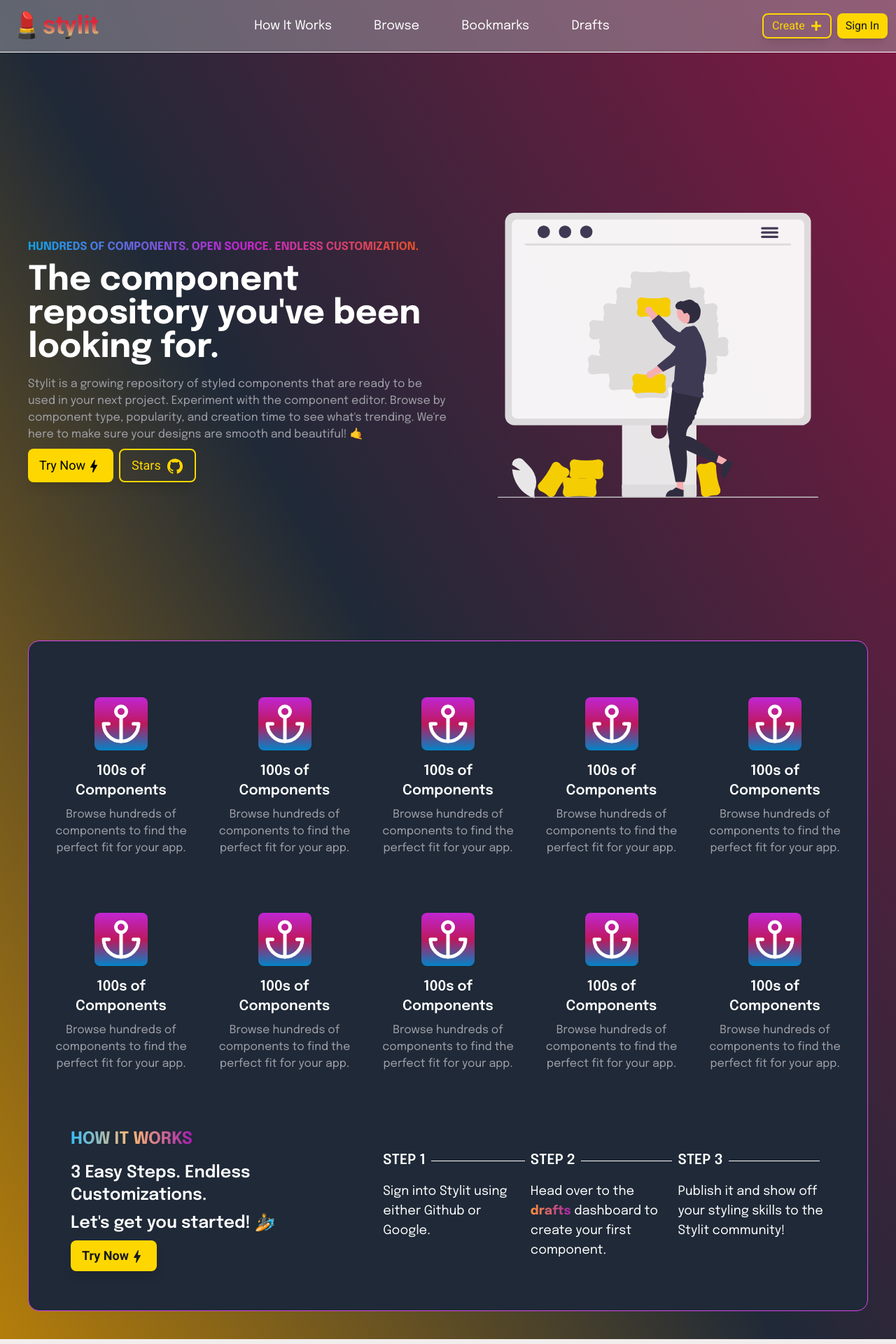
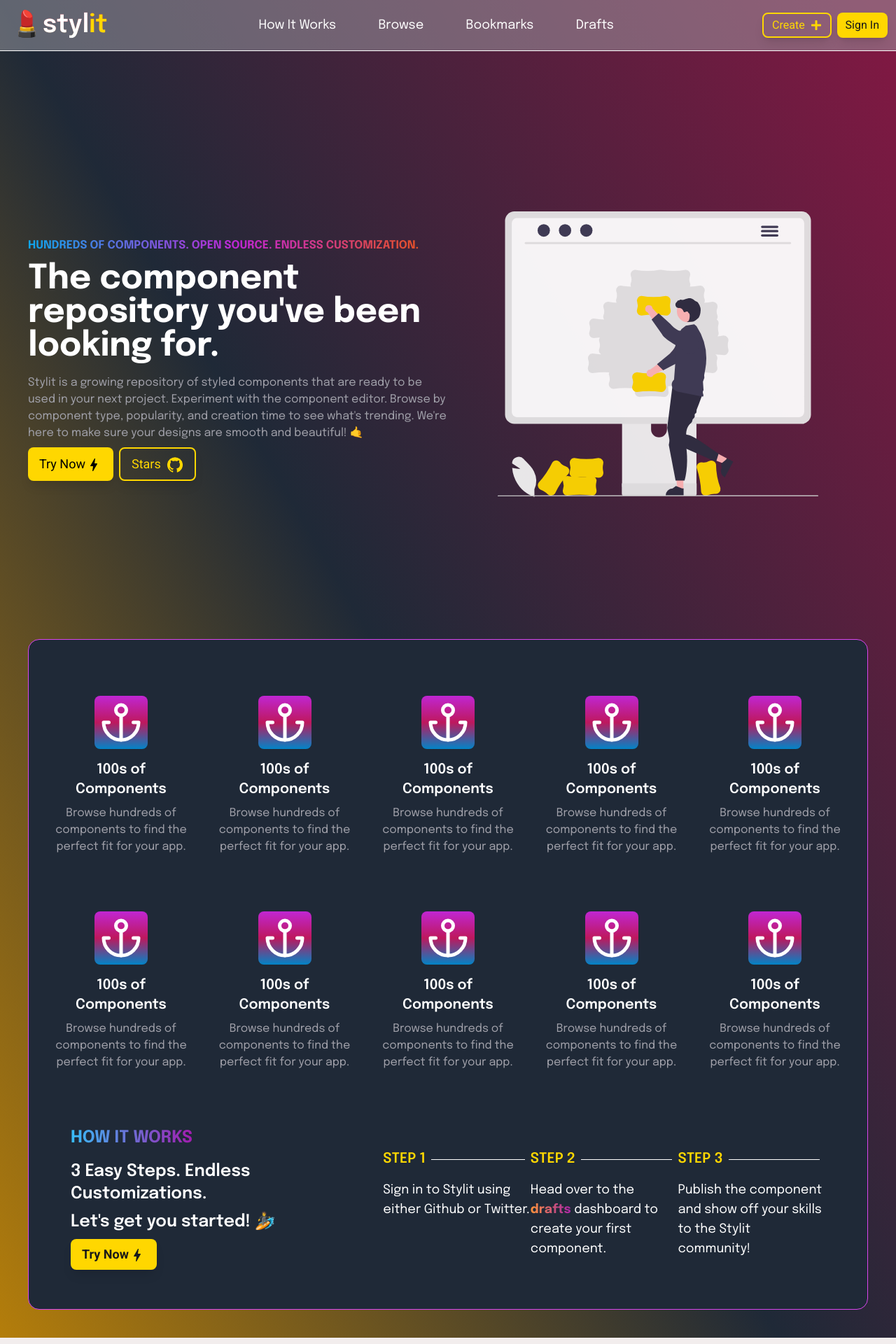
Before and after one commit to BlakeEriks/stylit, a Next.js app: page / in a window 1280 px wide. Shown: the top 1920 px of the page at 70% size. Built offline with nearby package versions, Linux system fonts and the light colour scheme; no server answers.

Commit message:
Styles & warning fixes

```diff
--- a/components/Explorer.tsx
+++ b/components/Explorer.tsx
@@ -19,7 +19,6 @@ const Explorer = () => {
   useEffect( () => {
     const fetchComponents = async () => {
       const types = _.values(_.mapValues(_.pickBy(filter, _.isTruthy), (value: boolean, key: ComponentType) => ComponentType[key] ) ).join(',')
-      // return await fetch(url + `/components?type=${types}`)
       return await fetch(`/api/components?type=${types}`)
     }
 
--- a/components/Features.tsx
+++ b/components/Features.tsx
@@ -59,8 +59,8 @@ const Features = () => {
 
   return (
     <div className="flex flex-wrap justify-between">
-      {features.map(({icon, title, description}) => (
-        <div className="flex flex-col items-center flex-wrap min-w-[10vw] max-w-[15vw] mx-4 my-10" data-aos="fade-left">
+      {features.map(({icon, title, description}, index) => (
+        <div key={index} className="flex flex-col items-center flex-wrap min-w-[10vw] max-w-[15vw] mx-4 my-10" data-aos="fade-left">
           <div className="rounded-lg bg-gradient-to-b from-fuchsia-600 via-pink-700 to-sky-600 text-white p-2 text-6xl">
             {icon}
           </div>
--- a/components/Header.tsx
+++ b/components/Header.tsx
@@ -15,7 +15,7 @@ interface IndexProps {
 
 const Header = (props: IndexProps) => {
 
-  const {signInWithGithub, signInWithTwitter, signOut} = useSocialAuth()
+  const {signOut} = useSocialAuth()
   const {user} = useUserState()
   const [menu, setMenu] = useState<HTMLButtonElement | null>(null)
   const [modalState, setModalState] = useModalState()
@@ -42,7 +42,7 @@ const Header = (props: IndexProps) => {
         <Link href="/" passHref>
           <div className="text-4xl font-semibold cursor-pointer  rounded-2xl pr-3 py-1 pl-1 transition-all duration-300 hover:scale-105 shine">
             <div className="logo-gradient">
-              💄<span className="text-transparent font-body">stylit</span>
+              💄<span className="text-white">styl<span className="text-gold">it</span></span>
             </div>
           </div>
         </Link>
@@ -70,11 +70,13 @@ const Header = (props: IndexProps) => {
         </Link>
       </div>
       <div className="flex flex-row justify-end">
-        <Link href="/component/create" passHref>
-          <Btn className="text-gold border-2 mx-2 border-gold shine">
-            Create
-            <FaPlus className='ml-2'/>
-          </Btn>
+        <Link href="/component/create">
+          <a>
+            <Btn className="text-gold border-2 mx-2 border-gold shine">
+              Create
+              <FaPlus className='ml-2'/>
+            </Btn>
+          </a>
         </Link>
         {user ?
           <>
@@ -82,7 +84,6 @@ const Header = (props: IndexProps) => {
               <span className="rounded-full overflow-hidden mr-2 flex items-center">
                 <Image src={user.photoURL} alt={user.photoURL} height={24} width={24}/>
               </span>
-              {/* <img /> */}
               {user.displayName}
             </Btn>
             <Menu
@@ -93,7 +94,7 @@ const Header = (props: IndexProps) => {
               onClose={() => setMenu(null)}
               transitionDuration={100}
             >
-              <MenuItem >Published</MenuItem>
+              <MenuItem onClick={() => setMenu(null)}><Link href="/published">Published</Link></MenuItem>
               <MenuItem onClick={() => {setMenu(null);handleSignOut()}}>Sign Out</MenuItem>
             </Menu>
           </>
--- a/components/Hero.tsx
+++ b/components/Hero.tsx
@@ -37,10 +37,10 @@ const Hero = () => {
             Hundreds of components. Open Source. Endless customization.
           </div>
           <div className="text-5xl font-bold text-white my-3">
-            The component repository you've been looking for.
+            The component repository you&apos;ve been looking for.
           </div>
           <div className="text-base text-gray mt-1">
-            Stylit is a growing repository of styled components that are ready to be used in your next project. Experiment with the component editor. Browse by component type, popularity, and creation time to see what's trending. We're here to make sure your designs are smooth and beautiful! 🤙
+            Stylit is a growing repository of styled components that are ready to be used in your next project. Experiment with the component editor. Browse by component type, popularity, and creation time to see what&apos;s trending. We&apos;re here to make sure your designs are smooth and beautiful! 🤙
           </div>
           <div className="flex mt-2">
             <Btn className="text-lg bg-gold shine">
@@ -49,7 +49,7 @@ const Hero = () => {
                 <BoltOutlined fontSize='medium'/>
               </div>
             </Btn>
-            <a href="https://github.com/blakeeriks/stylit" target="_blank">
+            <a href="https://github.com/blakeeriks/stylit" target="_blank" >
               <Btn className="text-lg shine ml-2 border-2 border-gold">
                 <div className="p-1 text-gold">
                   Stars {starCount}
@@ -60,7 +60,7 @@ const Hero = () => {
           </div>
         </div>
         <div className="w-1/2 animate__animated animate__fadeInRight">
-          <Image src={asset2} height={680} width={1000} className='opacity-95'/>
+          <Image src={asset2} height={680} width={1000} className='opacity-95' priority/>
         </div>
       </div>
       <div className="flex flex-col items-center border bg-grey-800 border-fuchsia-500 min-w-[90vw] max-w-[95vw] rounded-2xl p-5 py-10">
--- a/components/HowItWorks.tsx
+++ b/components/HowItWorks.tsx
@@ -6,7 +6,7 @@ const HowItWorks = () => {
   return (
     <div className="flex flex-col w-full p-10 pb-0" data-aos="fade-left" id="how-it-works">
       <div className="flex w-full flex-start">
-        <div className="text-2xl uppercase font-bold bg-gradient-to-r from-sky-400 via-orange-300 to-fuchsia-700 text-transparent bg-clip-text">
+        <div className="text-2xl uppercase font-bold bg-gradient-to-r from-sky-400 to-fuchsia-700 text-transparent bg-clip-text">
           How it works
         </div>
       </div>
@@ -17,7 +17,7 @@ const HowItWorks = () => {
               3 Easy Steps. Endless Customizations.
             </div>
             <div>
-              Let's get you started! 🏄
+              Let&apos;s get you started! 🏄
             </div>
             <Btn className="text-lg bg-gold shine text-black">
                 <div className="p-1">
@@ -29,18 +29,18 @@ const HowItWorks = () => {
         </div>
         <div className="flex flex-col w-1/5">
           <div className="flex w-full items-center">
-            <div className="uppercase text-xl font-semibold">
+            <div className="uppercase text-xl font-semibold text-gold">
               Step 1
             </div>
             <div className="flex-grow bg-white h-[1px] mx-2"></div>
           </div>
           <div className="text-lg py-4">
-            Sign into Stylit using either Github or Google.
+            Sign in to Stylit using either Github or Twitter.
           </div>
         </div>
         <div className="flex flex-col w-1/5">
           <div className="flex w-full items-center">
-            <div className="uppercase text-xl font-semibold">
+            <div className="uppercase text-xl font-semibold text-gold">
               Step 2
             </div>
             <div className="flex-grow bg-white h-[1px] mx-2"></div>
@@ -57,13 +57,13 @@ const HowItWorks = () => {
         </div>
         <div className="flex flex-col w-1/5">
           <div className="flex w-full items-center">
-            <div className="uppercase text-xl font-semibold">
+            <div className="uppercase text-xl font-semibold text-gold">
               Step 3
             </div>
             <div className="flex-grow bg-white h-[1px] mx-2"></div>
           </div>
           <div className="text-lg py-4">
-            Publish it and show off your styling skills to the Stylit community!
+            Publish the component and show off your skills to the Stylit community!
           </div>
         </div>
       </div>
```
